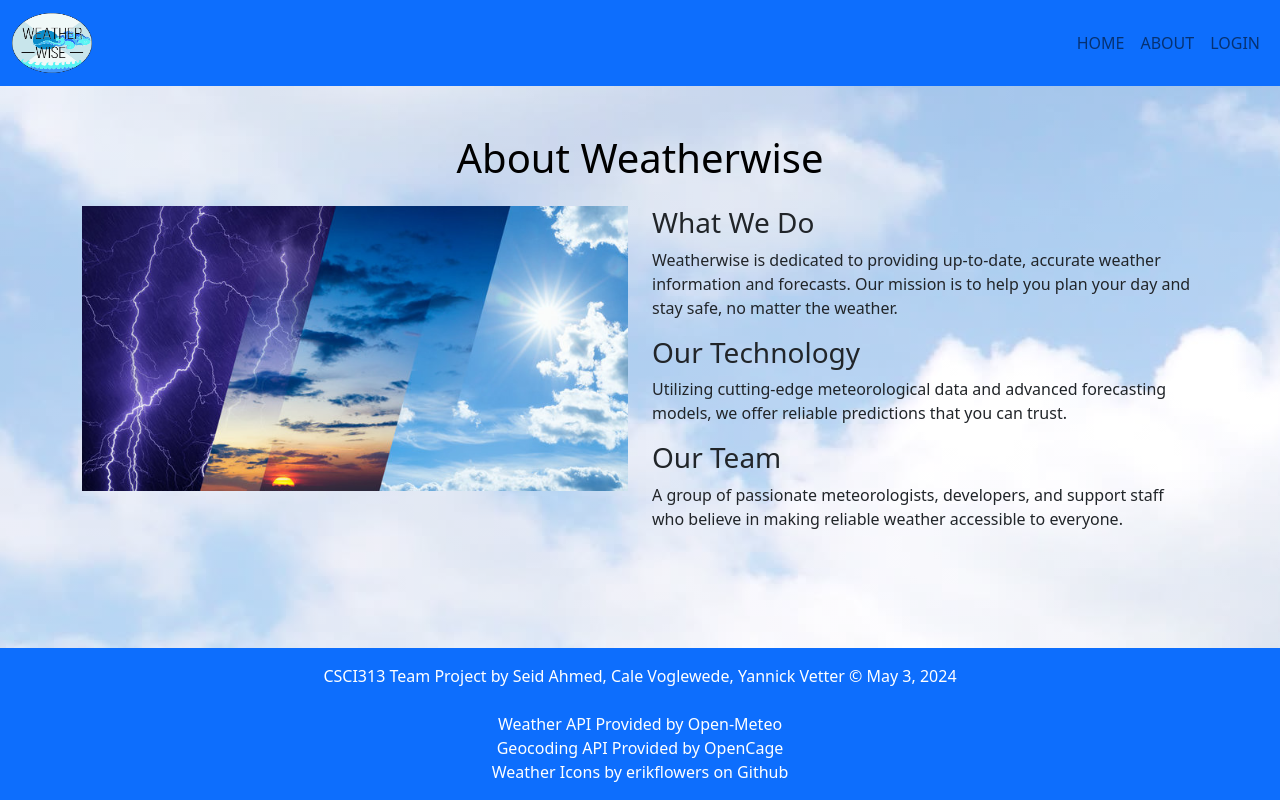
After one commit to cale-ndsu/CSCI313Project-Weatherwise, a Django app: page /weather/about/ in a window 1280 px wide. The commit adds this page. Run offline with Django 5.2, Linux system fonts and the light colour scheme; data comes from the database, SQL or seed files in the repository; both versions use the stored data as it was after the commit.

Commit message:
Refined last things. Cleaned up navbar, included credits for resources used

```diff
--- a/weatherwise/account_app/templates/user_settings.html
+++ /dev/null
@@ -1,3 +0,0 @@
-{% extends 'base.html' %} {% block content %}
-User Settings
- {% endblock %}
--- a/weatherwise/account_app/urls.py
+++ b/weatherwise/account_app/urls.py
@@ -4,6 +4,5 @@ from . import views
 app_name = 'account_app'
 
 urlpatterns = [
-    #path('user_settings', views.user_settings, name='user_settings'),
     path('logout', views.log_out, name='logout' )
 ]
--- /dev/null
+++ b/weatherwise/weather_app/templates/about.html
@@ -0,0 +1,25 @@
+{% extends 'base.html' %} {% block content %}
+{% load static %}
+<main class="container mt-5">
+        <h1 class="text-center">About Weatherwise</h1>
+        <div class="row mt-4">
+            <div class="col-md-6">
+                <img src="{% static '/images/weather.jpeg'  %}" alt="About Image" class="img-fluid" >
+            </div>
+            <div class="col-md-6">
+                <h3>What We Do</h3>
+                <p>
+                    Weatherwise is dedicated to providing up-to-date, accurate weather information and forecasts. Our mission is to help you plan your day and stay safe, no matter the weather.
+                </p>
+                <h3>Our Technology</h3>
+                <p>
+                    Utilizing cutting-edge meteorological data and advanced forecasting models, we offer reliable predictions that you can trust.
+                </p>
+                <h3>Our Team</h3>
+                <p>
+                    A group of passionate meteorologists, developers, and support staff who believe in making reliable weather accessible to everyone.
+                </p>
+            </div>
+        </div>
+    </main>
+{% endblock %}
--- a/weatherwise/weather_app/templates/base.html
+++ b/weatherwise/weather_app/templates/base.html
@@ -30,18 +30,8 @@
                 <li class="nav-item">
                     <a class="nav-link" href="{% url 'weather_app:home' %}">HOME</a>
                 </li>
-                <a class="nav-link" href="#">CURRENT WEATHER</a>
                 <li class="nav-item">
-                    <a class="nav-link" href="#">FORECAST</a>
-                </li>
-                <li class="nav-item">
-                    <a class="nav-link" href="#">SETTINGS</a>
-                </li>
-                <li class="nav-item">
-                    <a class="nav-link" href="#">ABOUT</a>
-                </li>
-                <li class="nav-item">
-                    <a class="nav-link" href="contact.html">CONTACT</a>
+                    <a class="nav-link" href="{% url 'weather_app:about' %}">ABOUT</a>
                 </li>
                 {% if user.is_authenticated %}
                  <li class="nav-item">
@@ -64,7 +54,10 @@
 
   <footer class="footer mt-auto py-3 bg-primary text-center">
     <div class="container">
-         CSCI-313 Team Project by: Seid Ahmed, Cale Voglewede, Yannick Vetter © May 3, 2024
+         CSCI313 Team Project by Seid Ahmed, Cale Voglewede, Yannick Vetter © May 3, 2024</br></br>
+         Weather API Provided by Open-Meteo</br>
+         Geocoding API Provided by OpenCage</br>
+         Weather Icons by erikflowers on Github</br>
     </div>
 </footer>
 <script>
--- a/weatherwise/weather_app/urls.py
+++ b/weatherwise/weather_app/urls.py
@@ -7,5 +7,5 @@ app_name = "weather_app"
 urlpatterns = [
     path('', views.home, name='home'),
     path('information/', views.weather, name = 'weather'),
-    #path('account/user_settings', account_views.user_settings, name="user_settings")
+    path('about/', views.about, name = 'about'),
 ]
--- a/weatherwise/weather_app/views.py
+++ b/weatherwise/weather_app/views.py
@@ -37,3 +37,10 @@ def get_profiles():
     profiles = Profile.objects.all()
     profile_list = list(profiles)
     return profile_list
+
+def about(request):
+    profiles = get_profiles()
+    context = {
+        'profiles' : profiles
+    }
+    return render(request,'about.html', context=context)
```
Also changed, not shown: weatherwise/weather_app/templates/weather_app/weather.html (+5 -5 lines), weatherwise/db.sqlite3.
